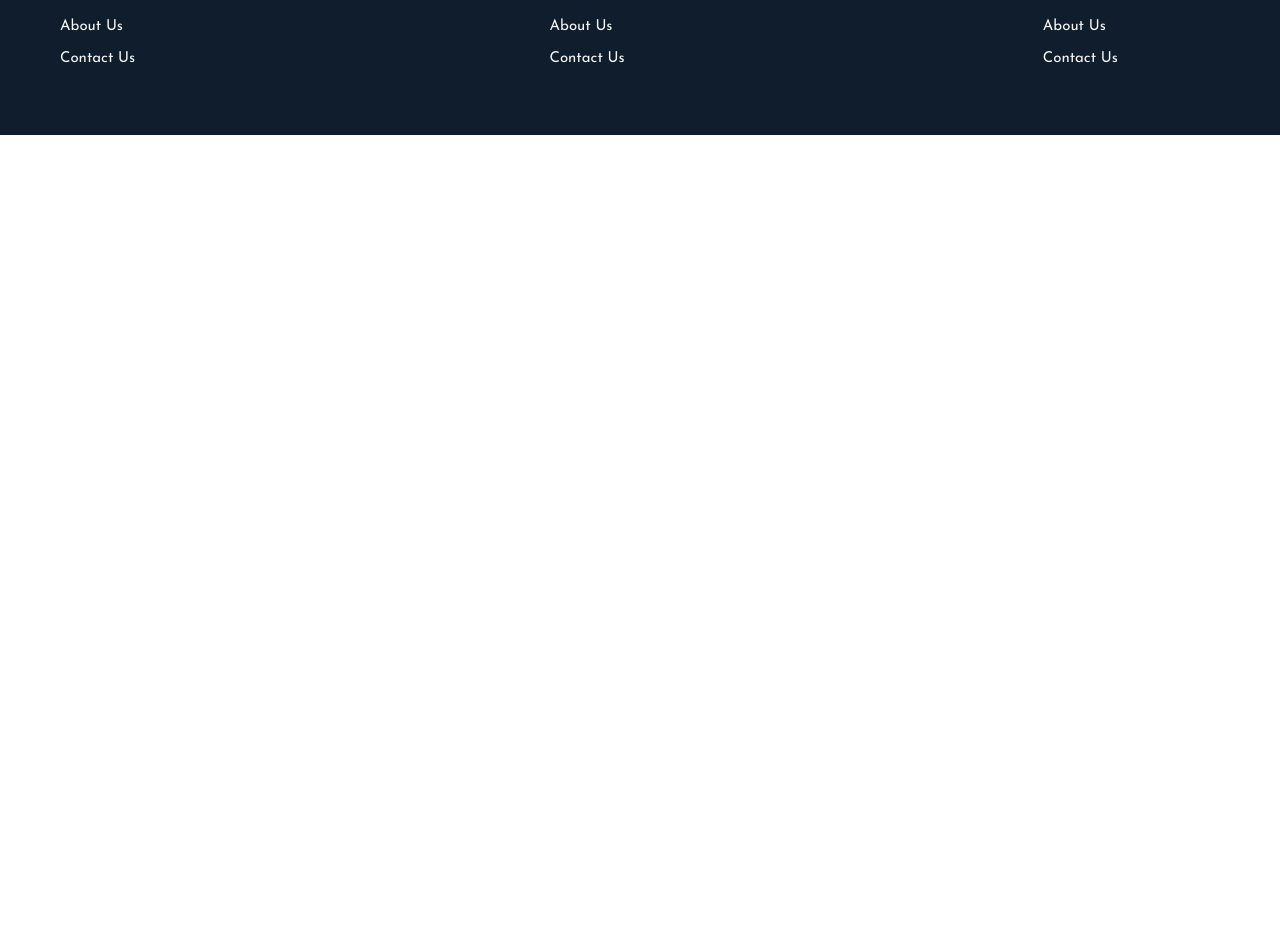
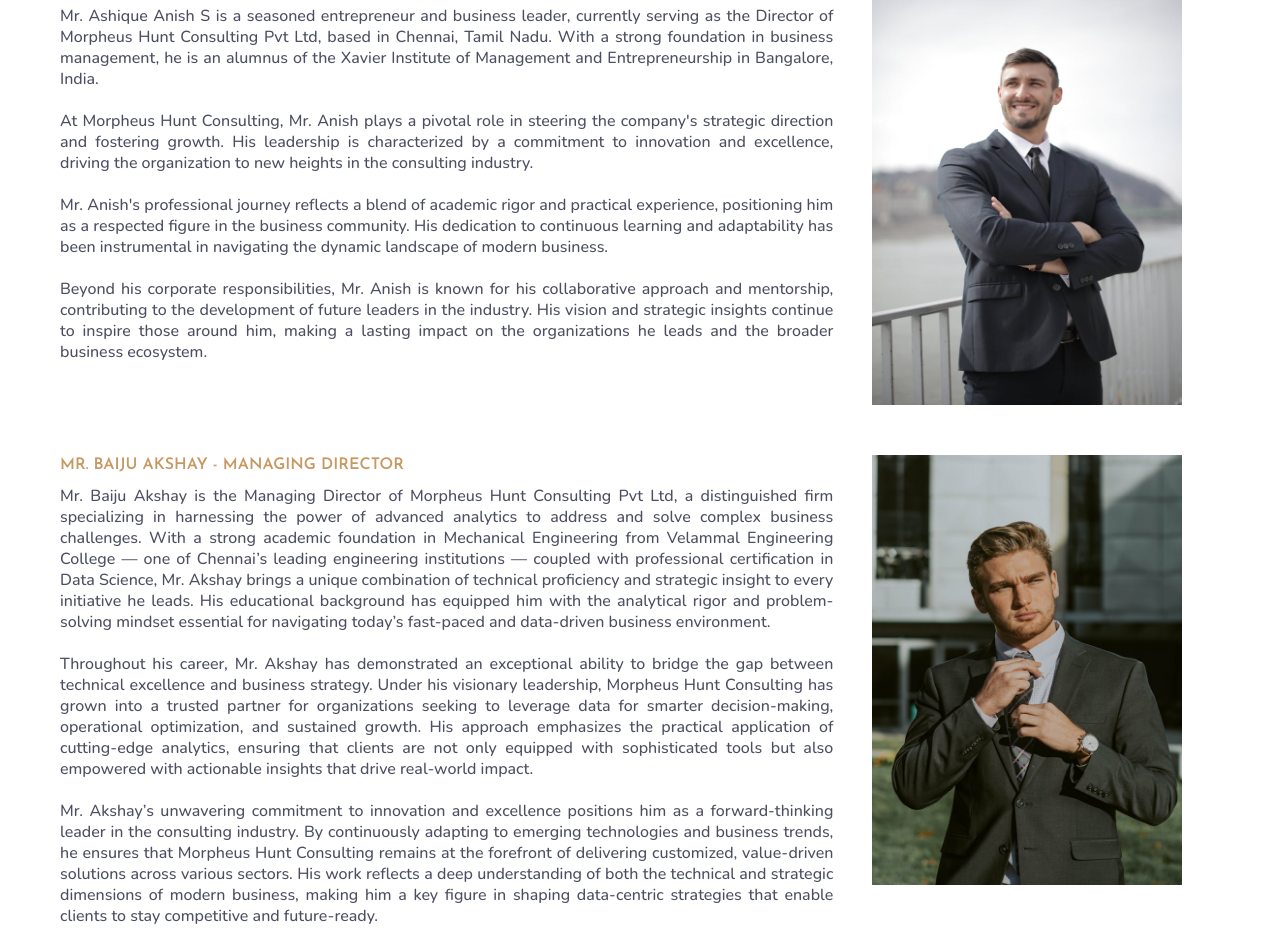
Before and after one commit to Agasthian/morpheusV2.0, a React (Create React App) app: page /about/team in a window 1280 px wide. Shown: the part 252-1192 px from the top of the page. Before the commit the page ends 800 px from the top, so only its background shows below. Built offline with nearby package versions, Linux system fonts and the light colour scheme.

Commit message:
Added about team page

```diff
--- a/src/pages/about/aboutTeam.component.jsx
+++ b/src/pages/about/aboutTeam.component.jsx
@@ -2,6 +2,9 @@
 import { Helmet } from "react-helmet";
 
 import Layout from "../../components/layout/layout";
+import Team01 from "../../assets/team01.jpg";
+import Team02 from "../../assets/team02.jpg";
+import "./aboutTeam.styles.scss";
 
 const About = () => {
   return (
@@ -9,7 +12,104 @@
       <Helmet>
         <title>MHConsultancy | About Team </title>
       </Helmet>
-      <h1>About Team page</h1>
+      <div className="abtTeam">
+        <div className="container">
+          <h1 className="centerAlign">About the Team</h1>
+
+          <section className="team01">
+            <div className="team01_content">
+              <h3 className="subHeading">Mr. Ashique Anish - Director </h3>
+              <p>
+                Mr. Ashique Anish S is a seasoned entrepreneur and business
+                leader, currently serving as the Director of Morpheus Hunt
+                Consulting Pvt Ltd, based in Chennai, Tamil Nadu. With a strong
+                foundation in business management, he is an alumnus of the
+                Xavier Institute of Management and Entrepreneurship in
+                Bangalore, India.
+              </p>
+              <br />
+              <p>
+                At Morpheus Hunt Consulting, Mr. Anish plays a pivotal role in
+                steering the company's strategic direction and fostering growth.
+                His leadership is characterized by a commitment to innovation
+                and excellence, driving the organization to new heights in the
+                consulting industry.
+              </p>{" "}
+              <br />
+              <p>
+                Mr. Anish's professional journey reflects a blend of academic
+                rigor and practical experience, positioning him as a respected
+                figure in the business community. His dedication to continuous
+                learning and adaptability has been instrumental in navigating
+                the dynamic landscape of modern business.
+              </p>{" "}
+              <br />
+              <p>
+                Beyond his corporate responsibilities, Mr. Anish is known for
+                his collaborative approach and mentorship, contributing to the
+                development of future leaders in the industry. His vision and
+                strategic insights continue to inspire those around him, making
+                a lasting impact on the organizations he leads and the broader
+                business ecosystem.
+              </p>
+            </div>
+            <div className="team01_photo">
+              <img src={Team01} alt="Mr. Ashique Anish - Director" />
+            </div>
+          </section>
+          <section className="team02">
+            <div className="team02_content">
+              <h3 className="subHeading">
+                Mr. Baiju Akshay - Managing Director{" "}
+              </h3>
+              <p>
+                Mr. Baiju Akshay is the Managing Director of Morpheus Hunt
+                Consulting Pvt Ltd, a distinguished firm specializing in
+                harnessing the power of advanced analytics to address and solve
+                complex business challenges. With a strong academic foundation
+                in Mechanical Engineering from Velammal Engineering College —
+                one of Chennai’s leading engineering institutions — coupled with
+                professional certification in Data Science, Mr. Akshay brings a
+                unique combination of technical proficiency and strategic
+                insight to every initiative he leads. His educational background
+                has equipped him with the analytical rigor and problem-solving
+                mindset essential for navigating today’s fast-paced and
+                data-driven business environment.
+              </p>{" "}
+              <br />
+              <p>
+                Throughout his career, Mr. Akshay has demonstrated an
+                exceptional ability to bridge the gap between technical
+                excellence and business strategy. Under his visionary
+                leadership, Morpheus Hunt Consulting has grown into a trusted
+                partner for organizations seeking to leverage data for smarter
+                decision-making, operational optimization, and sustained growth.
+                His approach emphasizes the practical application of
+                cutting-edge analytics, ensuring that clients are not only
+                equipped with sophisticated tools but also empowered with
+                actionable insights that drive real-world impact.
+              </p>{" "}
+              <br />
+              <p>
+                Mr. Akshay’s unwavering commitment to innovation and excellence
+                positions him as a forward-thinking leader in the consulting
+                industry. By continuously adapting to emerging technologies and
+                business trends, he ensures that Morpheus Hunt Consulting
+                remains at the forefront of delivering customized, value-driven
+                solutions across various sectors. His work reflects a deep
+                understanding of both the technical and strategic dimensions of
+                modern business, making him a key figure in shaping data-centric
+                strategies that enable clients to stay competitive and
+                future-ready.
+              </p>{" "}
+              <br />
+            </div>
+            <div className="team02_photo">
+              <img src={Team02} alt="Mr. Baiju Akshay - Managing Director" />
+            </div>
+          </section>
+        </div>
+      </div>
     </Layout>
   );
 };
--- a/src/pages/about/aboutTeam.styles.scss
+++ b/src/pages/about/aboutTeam.styles.scss
@@ -0,0 +1,24 @@
+.abtTeam {
+  margin: 5rem 0;
+  .team01,
+  .team02 {
+    display: flex;
+    flex-wrap: wrap;
+    margin-top: 5rem;
+
+    &_content {
+      flex: 2;
+      text-align: justify;
+      line-height: 2.1rem;
+    }
+    &_photo {
+      flex: 1;
+      display: flex;
+      justify-content: center;
+      img {
+        width: 310px;
+        max-height: 430px;
+      }
+    }
+  }
+}
```
Also changed, not shown: src/assets/team01.jpg (added), src/assets/team02.jpg (added).
